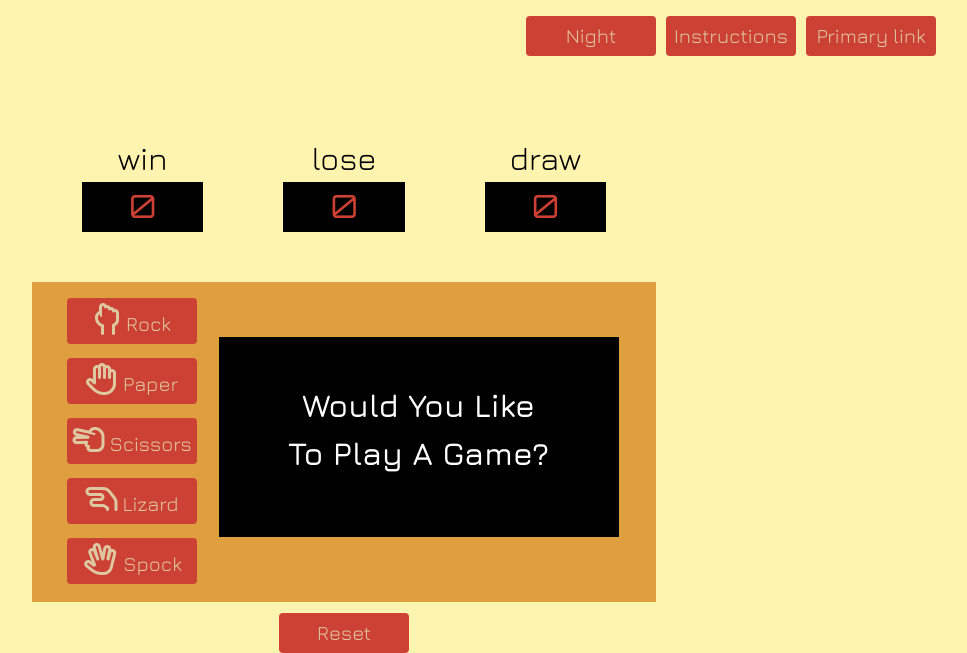
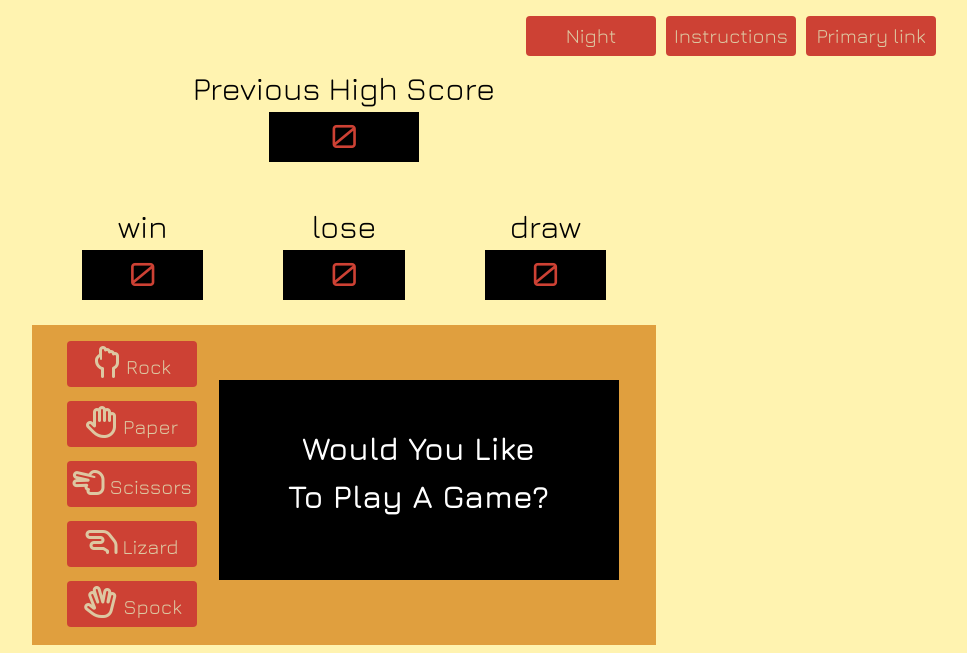
Before and after one commit to Code-Institute-Submissions/Milestone-Project-Two-14, a plain HTML site: page index.html in a window 1280 px wide. Shown: the top 653 px of the page, without its empty margins (296-1263 px from the left). Drawn offline with nearby package versions, Linux system fonts and the light colour scheme; some packages are replaced by stand-ins of ours; a script that the page names is missing; a web font is replaced by a local one.

Commit message:
Added previous score area, need to add javascript function

```diff
--- a/assets/css/style.css
+++ b/assets/css/style.css
@@ -29,7 +29,7 @@ body {
     font-size: 1.2em;
     text-align: center;
     margin: auto;
-    padding: 10px;
+    padding: 5px 10px 10px 10px;
     width: 80%;
 }
 
@@ -42,7 +42,7 @@ body {
 .inner-score-container {
   margin: 0px;
   width: 80%;
-  padding: 15px 5px 5px 5px;
+  padding: 5px 5px 5px 5px;
   list-style-type: none;
   overflow: auto;
 }
@@ -105,6 +105,16 @@ ul {
 
 .score-board-area-result {
     height: 50px;
+    font-size: 2rem;
+    font-family: 'Orbitron', sans-serif;
+    color: #CD4134;
+    background-color: black;
+}
+
+.previous-score-board-area-result {
+    margin: auto;
+    height: 50px;
+    width: 150px;
     font-size: 2rem;
     font-family: 'Orbitron', sans-serif;
     color: #CD4134;
@@ -184,7 +194,7 @@ ul {
 
 
 .inner-score-container {
-  margin: 35px;
+  margin: 10px 35px 10px 35px;
   width: 80%;
   padding: 15px 5px 5px 5px;
   list-style-type: none;
--- a/index.html
+++ b/index.html
@@ -30,6 +30,10 @@
             <a href="https://github.com/Darian-Frey/Milestone-Project-Two" class="btn" tabindex="-1" role="button" aria-disabled="true" target="_blank">Primary link</a>
         </div>
     </header>
+    <div>
+        <div id="previous-label" class="score-board-label">Previous High Score</div>
+        <div id="previous-score" class="previous-score-board-area-result">0</div>
+    </div>
     <div id="outer-main-container" class="center"> <!--Container for main game area-->
         <ul id="score-container" class=""> <!--scoreboard container-->
             <li class="inner-score-container">
```
